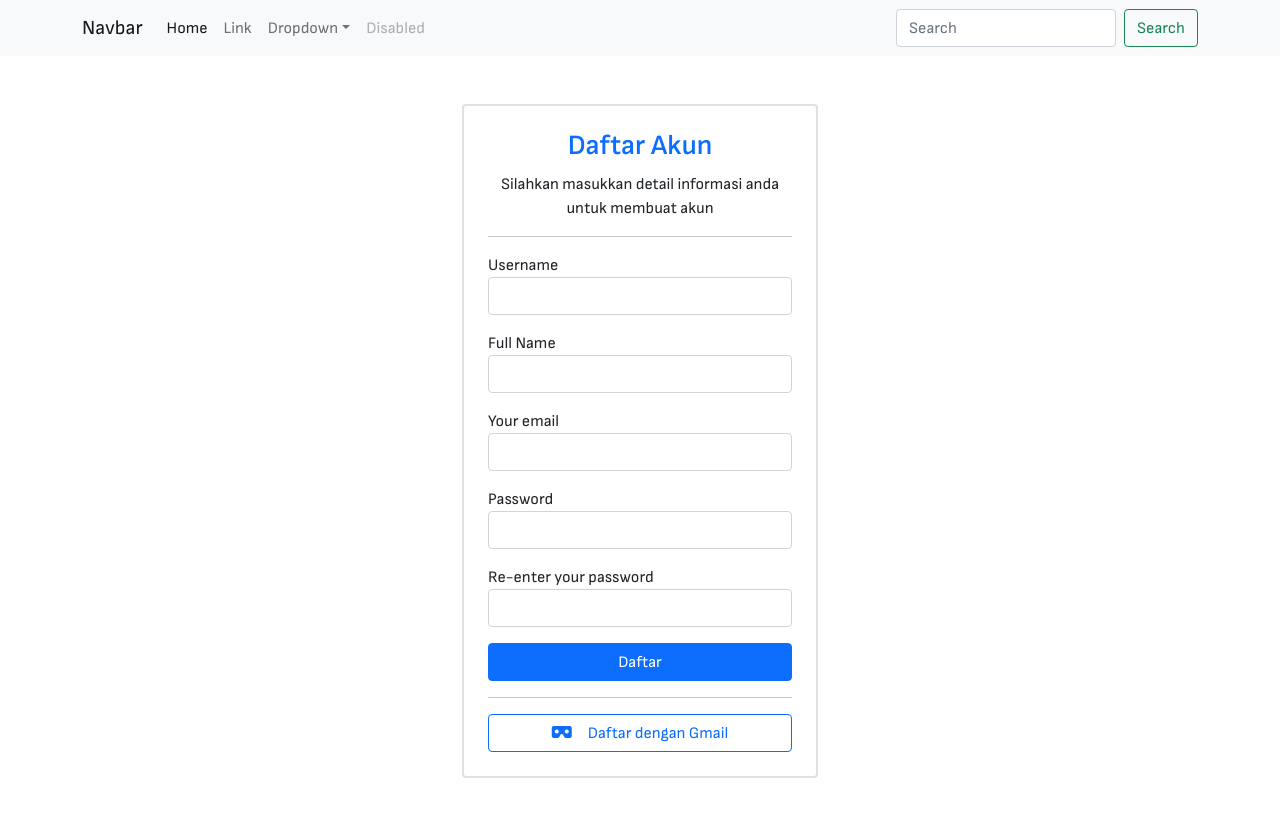
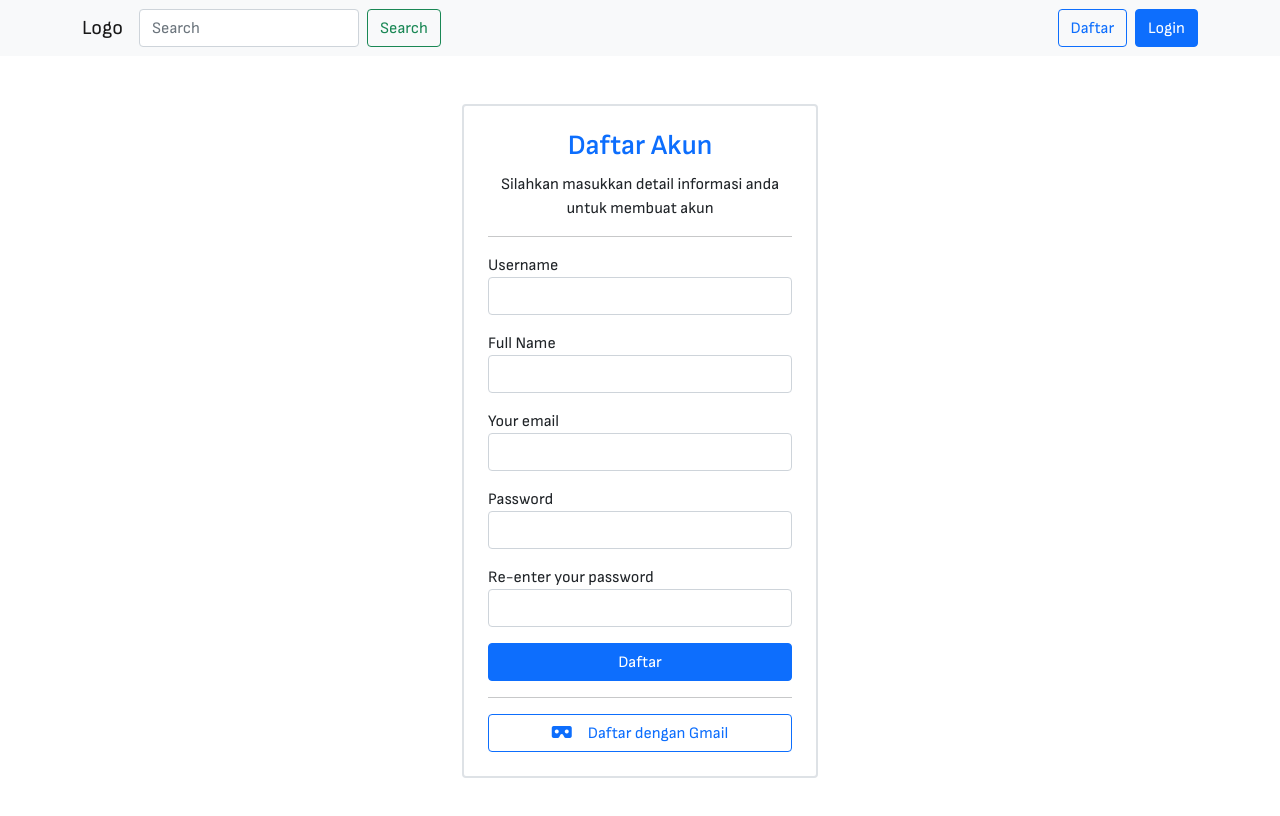
Before and after one commit to frontend-batch-4/contoh2, a Next.js app: page /register in a window 1280 px wide. Shown: the top 816 px of the page. Built offline with nearby package versions, Linux system fonts and the light colour scheme.

Commit message:
Update navbar

```diff
--- a/components/footer.js
+++ b/components/footer.js
@@ -8,7 +8,7 @@ export default function Footer() {
               <a href="">
                 <div className="social d-flex align-items-center gap-4 mb-2">
                   <div className="box-social bg-primary rounded">
-                    <i class="fa-brands fa-instagram fs-4"></i>
+                    <i className="fa-brands fa-instagram fs-4"></i>
                   </div>
                   <p className="mb-0 fs-5">Instagram</p>
                 </div>
@@ -16,7 +16,7 @@ export default function Footer() {
               <a href="">
                 <div className="social d-flex align-items-center gap-4 mb-2">
                   <div className="box-social bg-primary rounded">
-                    <i class="fa-brands fa-twitter fs-4"></i>
+                    <i className="fa-brands fa-twitter fs-4"></i>
                   </div>
                   <p className="mb-0 fs-5">Twitter</p>
                 </div>
@@ -24,7 +24,7 @@ export default function Footer() {
               <a href="">
                 <div className="social d-flex align-items-center gap-4 mb-2">
                   <div className="box-social bg-primary rounded">
-                    <i class="fa fa-envelope fs-4"></i>
+                    <i className="fa fa-envelope fs-4"></i>
                   </div>
                   <p className="mb-0 fs-5">Email</p>
                 </div>
--- a/components/navbar.js
+++ b/components/navbar.js
@@ -1,10 +1,13 @@
+import Link from "next/link";
+
 export default function Navbar() {
   return (
     <nav className="navbar navbar-expand-lg navbar-light bg-light">
       <div className="container">
-        <a className="navbar-brand" href="#">
-          Navbar
-        </a>
+        <Link className="navbar-brand" href="/">
+          Logo
+        </Link>
+        {/* button menu mobile */}
         <button
           className="navbar-toggler"
           type="button"
@@ -17,56 +20,8 @@ export default function Navbar() {
           <span className="navbar-toggler-icon"></span>
         </button>
         <div className="collapse navbar-collapse" id="navbarSupportedContent">
-          <ul className="navbar-nav me-auto mb-2 mb-lg-0">
-            <li className="nav-item">
-              <a className="nav-link active" aria-current="page" href="#">
-                Home
-              </a>
-            </li>
-            <li className="nav-item">
-              <a className="nav-link" href="#">
-                Link
-              </a>
-            </li>
-            <li className="nav-item dropdown">
-              <a
-                className="nav-link dropdown-toggle"
-                href="#"
-                id="navbarDropdown"
-                role="button"
-                data-bs-toggle="dropdown"
-                aria-expanded="false"
-              >
-                Dropdown
-              </a>
-              <ul className="dropdown-menu" aria-labelledby="navbarDropdown">
-                <li>
-                  <a className="dropdown-item" href="#">
-                    Action
-                  </a>
-                </li>
-                <li>
-                  <a className="dropdown-item" href="#">
-                    Another action
-                  </a>
-                </li>
-                <li>
-                  <hr className="dropdown-divider" />
-                </li>
-                <li>
-                  <a className="dropdown-item" href="#">
-                    Something else here
-                  </a>
-                </li>
-              </ul>
-            </li>
-            <li className="nav-item">
-              <a className="nav-link disabled" href="#" tabindex="-1" aria-disabled="true">
-                Disabled
-              </a>
-            </li>
-          </ul>
-          <form className="d-flex">
+          {/* Search form */}
+          <div className="d-flex mb-2 mb-md-0">
             <input
               className="form-control me-2"
               type="search"
@@ -76,7 +31,19 @@ export default function Navbar() {
             <button className="btn btn-outline-success" type="submit">
               Search
             </button>
-          </form>
+          </div>
+          <ul className="navbar-nav ms-auto mb-2 mb-lg-0 gap-2">
+            <li className="nav-item">
+              <Link className="btn btn-outline-primary" href="/register">
+                Daftar
+              </Link>
+            </li>
+            <li className="nav-item">
+              <Link className="btn btn-primary text-white" href="/login">
+                Login
+              </Link>
+            </li>
+          </ul>
         </div>
       </div>
     </nav>
--- a/package.json
+++ b/package.json
@@ -14,6 +14,7 @@
     "react": "18.2.0",
     "react-dom": "18.2.0",
     "react-slick": "^0.29.0",
-    "slick-carousel": "^1.8.1"
+    "slick-carousel": "^1.8.1",
+    "sweetalert2": "^11.6.14"
   }
 }
--- a/pages/register/index.js
+++ b/pages/register/index.js
@@ -1,8 +1,40 @@
+import Head from "next/head";
 import Navbar from "../../components/navbar";
+import { useState } from "react";
 
 export default function Register() {
+  const [email, setEmail] = useState("");
+  const [password, setPassword] = useState("");
+  const [password_confirm, setPasswordConfirm] = useState("");
+  const [fullname, setFullname] = useState("");
+  const [username, setUsername] = useState("");
+  const [tc_agreement, setTc_agreement] = useState(true);
+
+  const handleRegister = () => {
+    const options = {
+      method: "POST",
+      headers: {
+        "Content-Type": "application/json",
+      },
+      body: JSON.stringify({
+        email,
+        password,
+        tc_agreement,
+        fullname,
+        username,
+      }),
+    };
+
+    fetch(`${process.env.NEXT_PUBLIC_BASE_URL}/v1/user/register`, options)
+      .then((response) => response.json())
+      .then((response) => console.log(response))
+      .catch((err) => console.error(err));
+  };
   return (
     <div className="register-page">
+      <Head>
+        <title>Register - Yes Plis KW</title>
+      </Head>
       <Navbar />
       <main>
         <div className="container py-5">
@@ -14,33 +46,73 @@ export default function Register() {
                   <p>Silahkan masukkan detail informasi anda untuk membuat akun</p>
                 </div>
                 <hr className="my-3" />
-                <form>
                 <div className="mb-3">
                   <label htmlFor="username">Username</label>
-                    <input id="username" type="text" className="form-control" />
+                  <input
+                    id="username"
+                    type="text"
+                    className="form-control"
+                    value={username}
+                    onChange={(e) => {
+                      setUsername(e.target.value);
+                    }}
+                  />
                 </div>
                 <div className="mb-3">
                   <label htmlFor="fullname">Full Name</label>
-                    <input id="fullname" type="text" className="form-control" />
+                  <input
+                    id="fullname"
+                    type="text"
+                    className="form-control"
+                    value={fullname}
+                    onChange={(e) => {
+                      setFullname(e.target.value);
+                    }}
+                  />
                 </div>
                 <div className="mb-3">
                   <label htmlFor="email">Your email</label>
-                    <input id="email" type="email" className="form-control" />
+                  <input
+                    id="email"
+                    type="email"
+                    className="form-control"
+                    value={email}
+                    onChange={(e) => {
+                      setEmail(e.target.value);
+                    }}
+                  />
                 </div>
                 <div className="mb-3">
                   <label htmlFor="password">Password</label>
-                    <input id="password" type="password" className="form-control" />
+                  <input
+                    id="password"
+                    type="password"
+                    className="form-control"
+                    value={password}
+                    onChange={(e) => {
+                      setPassword(e.target.value);
+                    }}
+                  />
                 </div>
                 <div className="mb-3">
                   <label htmlFor="confirmPass">Re-enter your password</label>
-                    <input id="confirmPass" type="password" className="form-control" />
+                  <input
+                    id="confirmPass"
+                    type="password"
+                    className="form-control"
+                    value={password_confirm}
+                    onChange={(e) => {
+                      setPasswordConfirm(e.target.value);
+                    }}
+                  />
                 </div>
-                  <button className="btn btn-primary w-100">Daftar</button>
+                <button className="btn btn-primary w-100" onClick={() => handleRegister()}>
+                  Daftar
+                </button>
                 <hr className="my-3" />
                 <button className="btn btn-outline-primary w-100">
-                    <i class="fa fa-vr-cardboard fs-6 me-3"></i>Daftar dengan Gmail
+                  <i className="fa fa-vr-cardboard fs-6 me-3"></i>Daftar dengan Gmail
                 </button>
-                </form>
               </div>
             </div>
           </div>
```
Also changed, not shown: pages/login/index.js (+6 -1 lines), 1 other file (tests, documents, lock files or other folders). Lines whose indentation alone changed are shown as unchanged.
